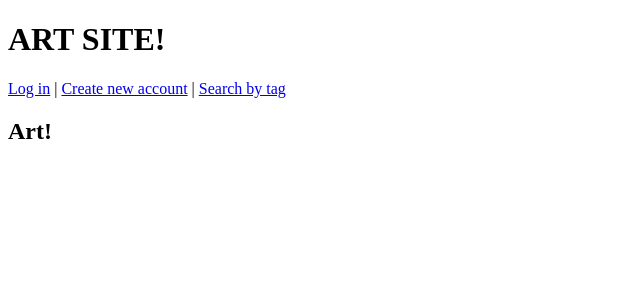
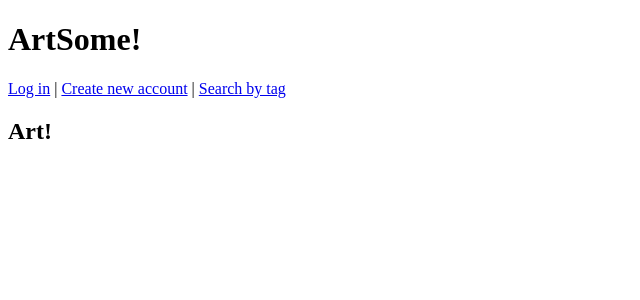
Before and after one commit to ruuzart/ArtSome, a Flask app: page / in a window 1280 px wide. Shown: the top 300 px of the page, without its empty margins (0-640 px from the left). Run offline with Flask 3, Linux system fonts and the light colour scheme; data that the repository does not hold is empty.

Commit message:
Change name

```diff
--- a/templates/index.html
+++ b/templates/index.html
@@ -2,7 +2,7 @@
 <html>
 
 <head>
-  <title>ART SITE</title>
+  <title>ArtSome</title>
   <style>
     ul.posts {
       display: flex;
@@ -30,7 +30,7 @@
 </head>
 
 <body>
-  <h1>ART SITE!</h1>
+  <h1>ArtSome!</h1>
     {% if session.username %}
     <p>
       You are logged in as <a href="/user/{{ session.user_id }}">{{ session.username }}</a>
```
